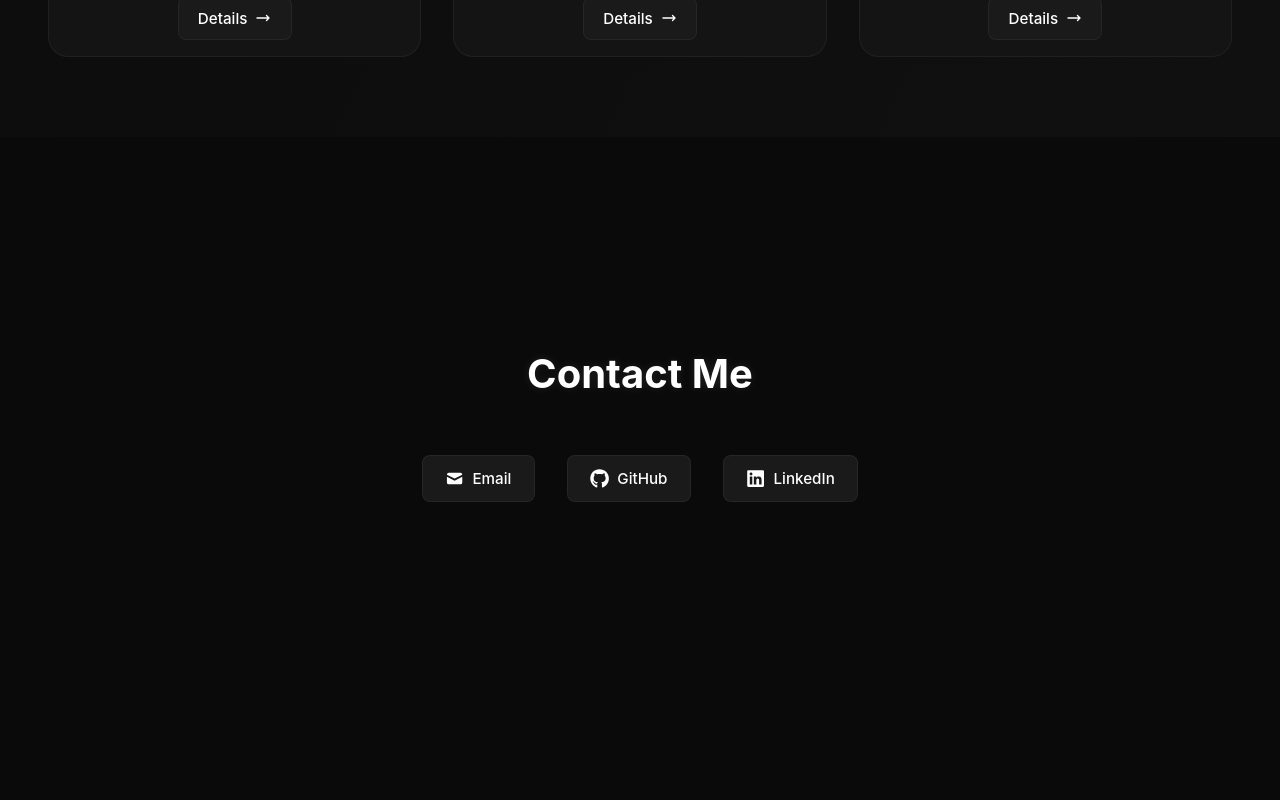
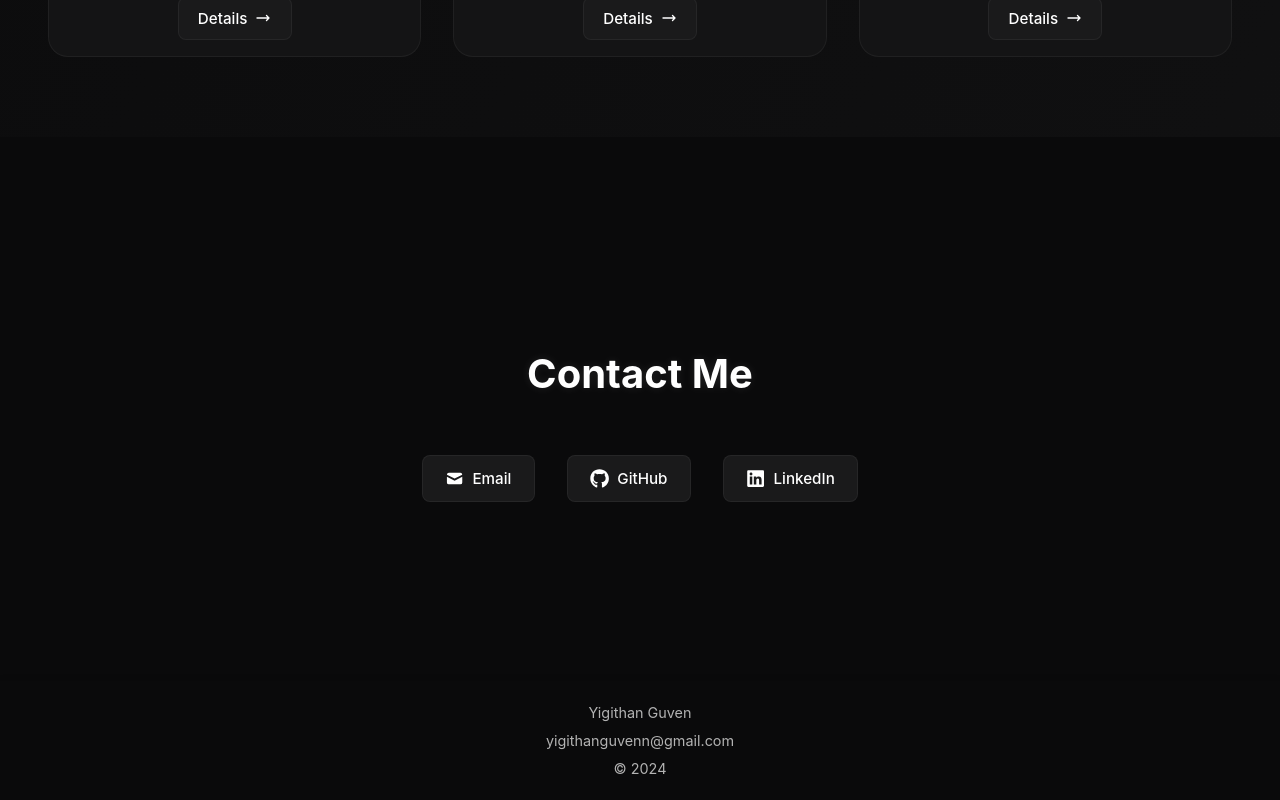
Before and after one commit to Tlamir/website, a React (Create React App) app: page / in a window 1280 px wide. Shown: the part 1962-2762 px from the top of the page. Before the commit the page ends 2643 px from the top, so only its background shows below. Built offline with nearby package versions, Linux system fonts and the light colour scheme.

Commit message:
added footer

```diff
--- a/src/App.css
+++ b/src/App.css
@@ -816,3 +816,31 @@ p {
 .about-header::before {
   display: none; /* Ensure no line is displayed */
 }
+
+/* Footer Styles */
+.footer {
+  background-color: var(--dark-bg); /* Match the website's dark theme */
+  color: var(--text-primary); /* Use primary text color */
+  text-align: center;
+  padding: 15px 0; /* Padding for spacing */
+  position: relative;
+  bottom: 0;
+  width: 100%;
+  box-shadow: 0 -2px 5px rgba(0, 0, 0, 0.1); /* Subtle shadow for depth */
+}
+
+.footer p {
+  margin: 5px 0; /* Space between lines */
+  font-size: 0.9rem; /* Font size for mobile compatibility */
+}
+
+/* Responsive adjustments */
+@media (max-width: 768px) {
+  .footer {
+    padding: 10px 0; /* Adjust padding for mobile */
+  }
+
+  .footer p {
+    font-size: 0.8rem; /* Smaller font size on mobile */
+  }
+}
--- a/src/App.js
+++ b/src/App.js
@@ -184,6 +184,13 @@ function App() {
           </a>
         </div>
       </section>
+
+      {/* Footer Section */}
+      <footer className="footer">
+        <p>Yigithan Guven</p>
+        <p>yigithanguvenn@gmail.com</p>
+        <p>© {new Date().getFullYear()}</p>
+      </footer>
     </div>
   );
 }
```
